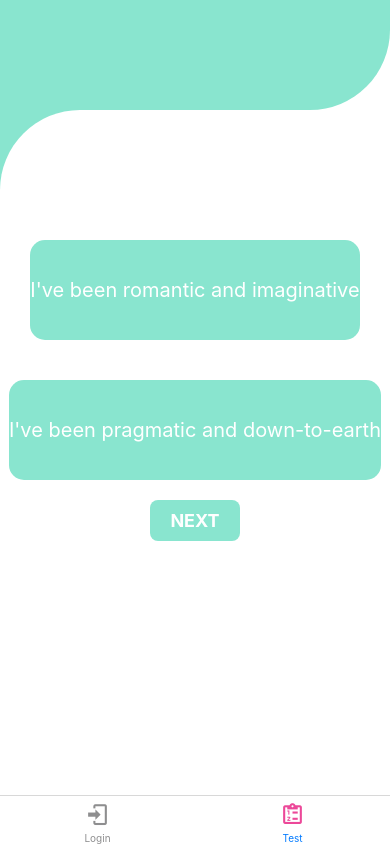
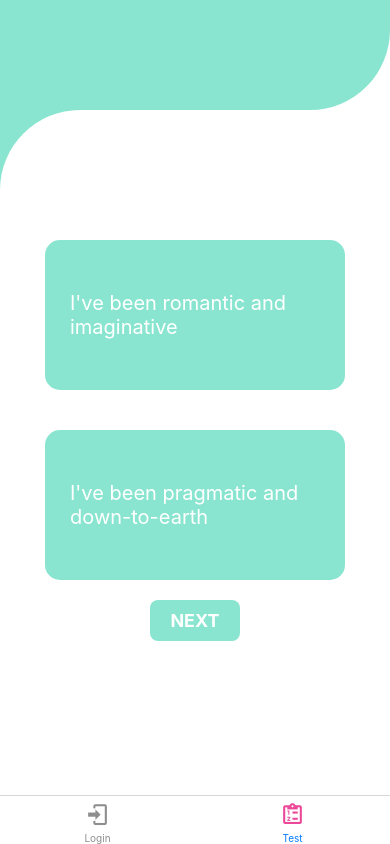
Before and after one commit to Huynie/enneagram, a React Native app: screen /Test in a window 390 px wide. Built offline with nearby package versions, Linux system fonts and the light colour scheme; no server answers.

Commit message:
Test questions restyled and tally/next logic completed

```diff
--- a/src/component/Button.js
+++ b/src/component/Button.js
@@ -1,8 +1,16 @@
 import { TouchableOpacity, Text, StyleSheet } from 'react-native';
 
-const Button = ({title, onPress, backgroundColor, color}) => {
+const Button = ({title, onPress, backgroundColor, color, disabled}) => {
   return (
-    <TouchableOpacity onPress={onPress} style={{...styles.buttonContainer, backgroundColor: backgroundColor ?? '#89E5CF'}}>
+    <TouchableOpacity
+      onPress={onPress}
+      style={{
+        ...styles.buttonContainer,
+        backgroundColor: backgroundColor ?? '#89E5CF'
+      }}
+      disabled={disabled}
+      activeOpacity={disabled ? 0.5 : 1}
+    >
       <Text style={{...styles.buttonText, color: color ?? 'white'}}>{title}</Text>
     </TouchableOpacity>
   )
--- a/src/screens/TestScreen.js
+++ b/src/screens/TestScreen.js
@@ -1,8 +1,9 @@
-import { Text, View, StyleSheet, TouchableOpacity } from "react-native";
+import { Text, View, StyleSheet, Pressable } from "react-native";
 import * as React from 'react';
 import Graphic from '../component/graphic';
 import Button from '../component/Button';
 import questions from '../questions.json';
+import { set } from "react-native-reanimated";
 
 export default function TestScreen() {
   const [counter, setCounter]= React.useState(0);
@@ -10,63 +11,63 @@ export default function TestScreen() {
   const [question2, setQuestion2]= React.useState(questions[counter].choice2);
   const [choice, setChoice]= React.useState(null);
   const [tally, setTally] = React.useState({
-    A: 0,
-    B: 0,
-    C: 0,
-    D: 0,
-    E: 0,
-    F: 0,
-    G: 0,
-    H: 0,
-    I: 0,
+    D:0,
+    F:0,
+    C:0,
+    E:0,
+    H:0,
+    B:0,
+    I:0,
+    G:0,
+    A:0,
   });
-  const choice1 = () => {
-    //button focus goes here
-    const answer1 = questions[counter].answer1;
-    setChoice(answer1);
-    // clear focus from choice button 2
-    // add focus to choice button 1
+  const [focused, setFocused] = React.useState(null);
+  const questionSelect = (choiceNum) => {
+    const answer = choiceNum === 1 ? questions[counter].answer1 : questions[counter].answer2;
+    setFocused(choiceNum === 1 ? 'button1' : 'button2');
+    setChoice(answer);
     // enable "next" button
   };
   const next = () => {
-    if(choice !== '') {
-      tally[choice] ++;
+    if(choice) {
+      setTally({...tally, [choice]: + 1});
       // add tally to local storage
-      counter ++
+      setCounter(counter + 1);
       // save counter as progress in local storage
       // setProgressBarFill(`${(parseInt(counter) + 1) * 0.695}%`);
       setQuestion1(questions[counter].choice1)
       setQuestion2(questions[counter].choice2)
-      // clear all focus from buttons
+      setFocused(null);
       // showNext = counter === 143 ? false : true
       // showGetType = counter === 143 ? true : false
     }else{
-      confirm('Please choose an answer.')
+      console.log('Please choose an answer.')
       return
     }
-
-    choice = '';
-    disabledBtn = true
   }
 
   return (
     <View>
       <Graphic />
       <View style={styles.screenContainer}>
-        <TouchableOpacity
-          style={styles.questionContainer}
-          onPress={choice1}
+        <Pressable
+          style={{ ...styles.questionContainer, ...focused === 'button1' ? styles.focused : null}}
+          onPress={() => questionSelect(1)}
         >
           <Text style={styles.questions}>{question1}</Text>
-        </TouchableOpacity>
-        <TouchableOpacity style={styles.questionContainer}>
+        </Pressable>
+        <Pressable
+          style={{ ...styles.questionContainer, ...focused === 'button2' ? styles.focused : null}}
+          onPress={() => questionSelect(2)}
+        >
           <Text style={styles.questions}>{question2}</Text>
-        </TouchableOpacity>
+        </Pressable>
         <Button
           title="next"
           backgroundColor="#89E5CF"
           color="white"
           onPress={next}
+          // disabled={true}
         />
       </View>
     </View>
@@ -81,15 +82,26 @@ const styles = StyleSheet.create({
   questionContainer: {
     backgroundColor: "#89E5CF",
     borderRadius: 15,
-    minHeight: 100,
-    minWidth: 200,
+    minHeight: 150,
+    minWidth: 300,
     marginVertical: 20,
     justifyContent: 'center',
     alignItems: 'center',
-    alignSelf: 'center',
+    // width: 300,
+    // height: 150,
+    // padding: 5
   },
   questions: {
     color: 'white',
     fontSize: 20,
+    // marginHorizontal: 'auto',
+    maxWidth: 250,
+    // borderWidth: 2,
+  },
+  focused: {
+    borderColor: '#EC4899',
+    borderWidth: 3,
+    borderStyle: 'solid',
+    backgroundColor: '#67D2D2'
   }
 })
```
